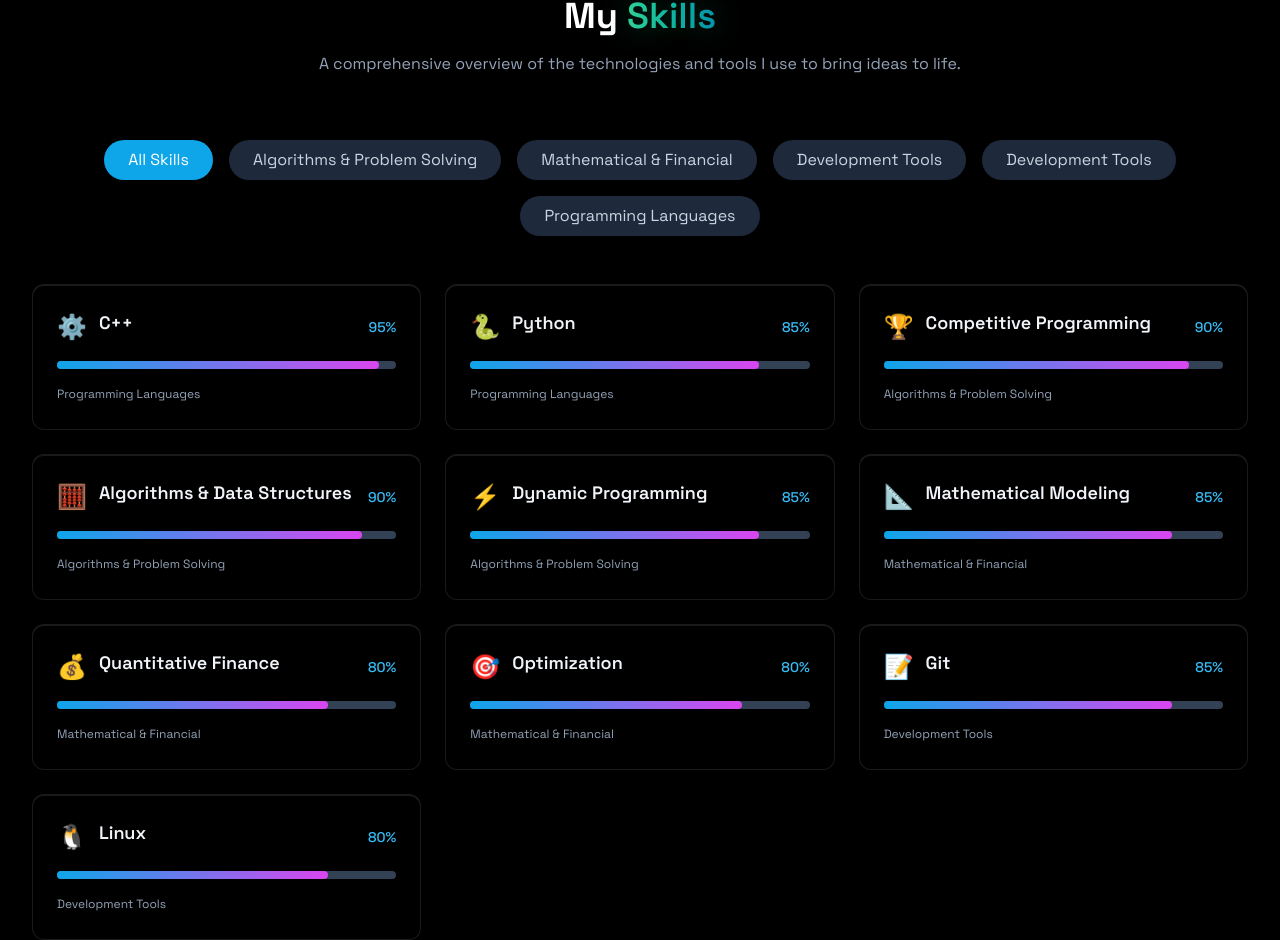
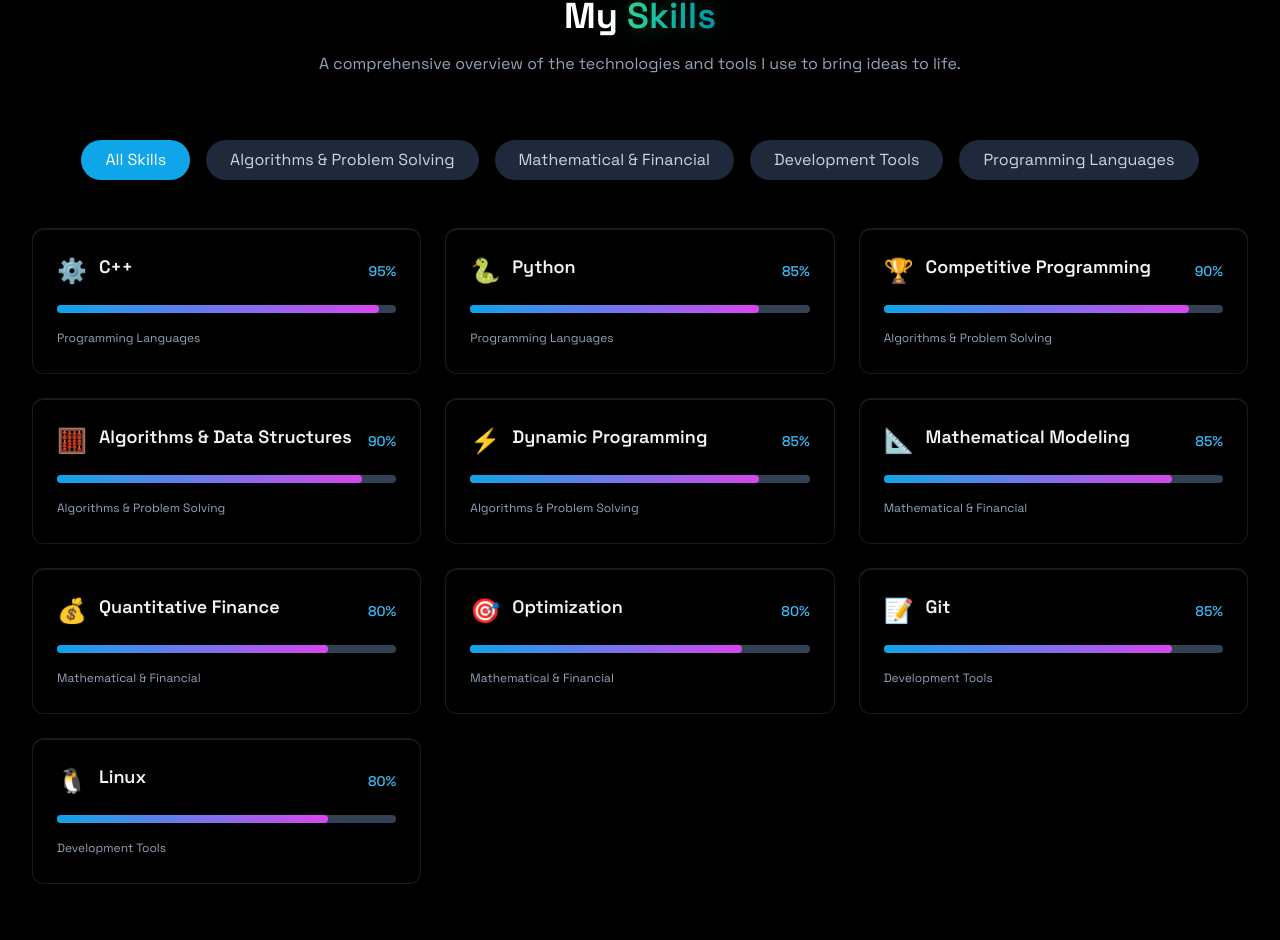
Before and after one commit to SarvikIIT/portfolio, a React (Create React App) app: page / in a window 1280 px wide. Shown: the part 1978-2918 px from the top of the page. Built offline with nearby package versions, Linux system fonts and the light colour scheme.

Commit message:
Fix compilation error: update skill categories to match interface

```diff
--- a/src/data/skills.ts
+++ b/src/data/skills.ts
@@ -1,7 +1,7 @@
 export interface Skill {
   name: string;
   level: number; // 0-100
-  category: 'frontend' | 'backend' | 'database' | 'devops' | 'tools' | 'languages';
+  category: 'frontend' | 'backend' | 'devops' | 'languages';
   icon?: string;
 }
 
@@ -22,13 +22,12 @@ export const skills: Skill[] = [
 
   // Development Tools
   { name: 'Git', level: 85, category: 'devops', icon: '📝' },
-  { name: 'Linux', level: 80, category: 'tools', icon: '🐧' },
+  { name: 'Linux', level: 80, category: 'devops', icon: '🐧' },
 ];
 
 export const skillCategories = {
   frontend: 'Algorithms & Problem Solving',
   backend: 'Mathematical & Financial',
   devops: 'Development Tools',
-  tools: 'Development Tools',
   languages: 'Programming Languages'
 };
```
